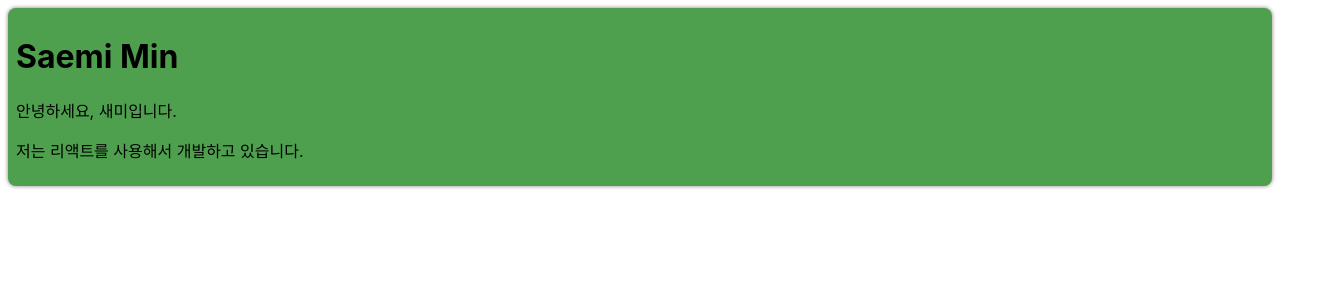
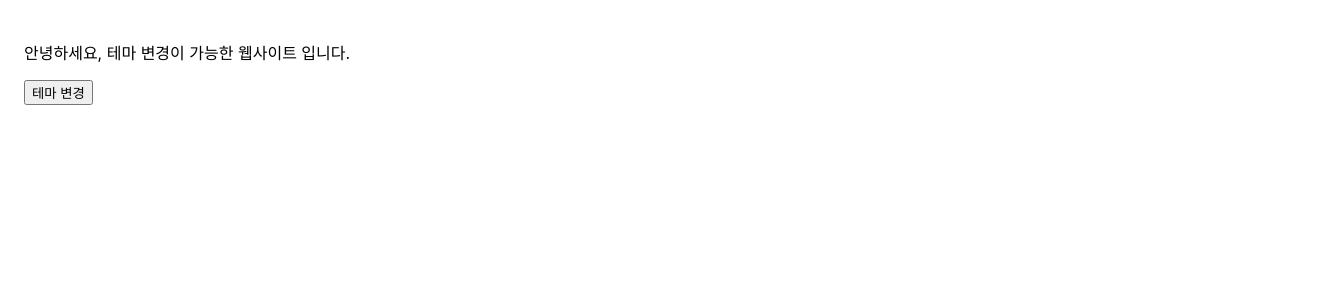
Before and after one commit to petcu1004/ReactStudy, a React (Create React App) app in the folder my-app/: page / in a window 1280 px wide. Shown: the top 300 px of the page, 1328 px wide, since content can reach past the window. Built offline with nearby package versions, Linux system fonts and the light colour scheme.

Commit message:
Context를 사용하여 테마 변경 기능 만들기

```diff
--- /dev/null
+++ b/my-app/src/chapter_14/DarkOrLight.jsx
@@ -0,0 +1,23 @@
+import { useState, useCallback } from "react";
+import ThemeContext from "./ThemeContext";
+import MainContent from "./MainContent";
+
+function DarkOrLight(props) {
+    const [theme, setTheme] = useState("light");
+
+    const toggleTheme = useCallback(() => {
+        if (theme == "light") {
+            setTheme("dark");
+        } else if (theme == "dark") {
+            setTheme("light");
+        }
+    }, [theme]);
+
+    return (
+        <ThemeContext.Provider value={{ theme, toggleTheme }}>
+            <MainContent />
+        </ThemeContext.Provider>
+    );
+}
+
+export default DarkOrLight;
--- /dev/null
+++ b/my-app/src/chapter_14/MainContent.jsx
@@ -0,0 +1,23 @@
+import { useContext } from "react";
+import ThemeContext from "./ThemeContext";
+
+function MainContent(props) {
+    const { theme, toggleTheme } = useContext(ThemeContext);
+
+    return (
+        <div
+            style={{
+                width: "100vw",
+                height: "100vh",
+                padding: "1.5rem",
+                backgroundColor: theme == "light" ? "white" : "black",
+                color: theme == "light" ? "black" : "white",
+            }}
+        >
+            <p>안녕하세요, 테마 변경이 가능한 웹사이트 입니다.</p>
+            <button onClick={toggleTheme}>테마 변경</button>
+        </div>
+    );
+}
+
+export default MainContent;
--- /dev/null
+++ b/my-app/src/chapter_14/ThemeContext.jsx
@@ -0,0 +1,7 @@
+import React from "react";
+
+//Context의 초기값을 별도로 설정하기 않았고 이후 Provider에서 값을 설정할 예정
+const ThemeContext = React.createContext();
+ThemeContext.displayName="ThemeContext";
+
+export default ThemeContext;
--- a/my-app/src/index.js
+++ b/my-app/src/index.js
@@ -15,11 +15,12 @@
 import SignUp from './chapter_11/SignUp';
 import Calculator from './chapter_12/Calculator';
 import ProfileCard from './chapter_13/ProfileCard';
+import DarkOrLight from './chapter_14/DarkOrLight';
 
 const root = ReactDOM.createRoot(document.getElementById('root'));
 root.render(
   <React.StrictMode>
-    < ProfileCard/>
+    < DarkOrLight/>
   </React.StrictMode>
 );
 
```
Also changed, not shown: 1 other file (tests, documents, lock files or other folders).
